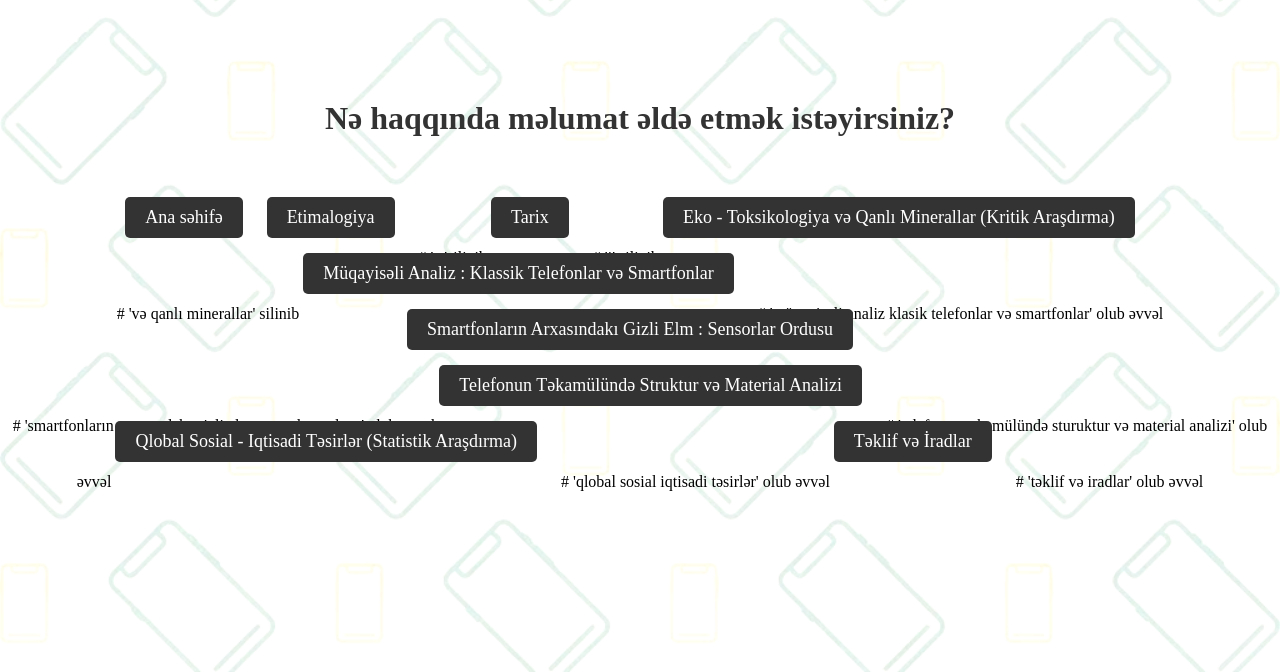
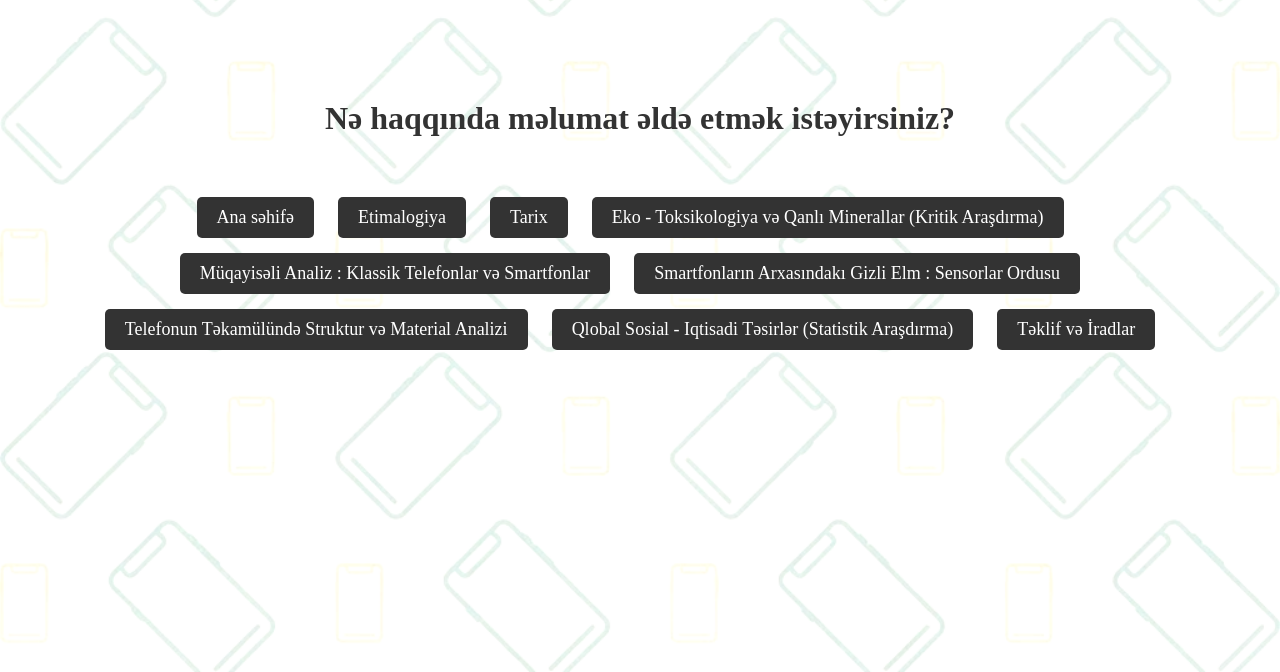
Before and after one commit to Ishaq2013/Final-layih-si-flask, a Flask app: page /melumat in a window 1280 px wide. Shown: the part 128-800 px from the top of the page. Run offline with Flask 3, Linux system fonts and the light colour scheme.

Commit message:
gemini ilə dəyişdirildi
Updated comments in HTML file to use HTML comments instead of inline comments.

```diff
--- a/templates/məlumat.html
+++ b/templates/məlumat.html
@@ -17,20 +17,20 @@
     <center>
         <a href="/" class="button">Ana səhifə</a>
 
-        <a href="/etimalogiya" class="button">Etimalogiya</a> # 'sı'silinib
+        <a href="/etimalogiya" class="button">Etimalogiya</a> <!--'sı'silinib -->
 
-        <a href="/tarix" class="button">Tarix</a>  # 'i' silinib
+        <a href="/tarix" class="button">Tarix</a>  <!--'i' silinib -->
 
-        <a href="/eko-toksikologiya" class="button">Eko - Toksikologiya və Qanlı Minerallar (Kritik Araşdırma)</a> <br> # 'və qanlı minerallar' silinib
+        <a href="/eko-toksikologiya" class="button">Eko - Toksikologiya və Qanlı Minerallar (Kritik Araşdırma)</a> <br> <!--'və qanlı minerallar' silinib -->
 
-        <a href="/muuqyiseli-analiz" class="button">Müqayisəli Analiz : Klassik Telefonlar və Smartfonlar</a> # 'müqayisəli analiz klasik telefonlar və smartfonlar' olub əvvəl
+        <a href="/muuqyiseli-analiz" class="button">Müqayisəli Analiz : Klassik Telefonlar və Smartfonlar</a> <!--'müqayisəli analiz klasik telefonlar və smartfonlar' olub əvvəl -->
 
-        <a href="/gizli-elm-sensorlar" class="button">Smartfonların Arxasındakı Gizli Elm : Sensorlar Ordusu</a> <br> # 'smartfonların arxasındakı gizli elm sensorlar ordusu' olub əvvəl
+        <a href="/gizli-elm-sensorlar" class="button">Smartfonların Arxasındakı Gizli Elm : Sensorlar Ordusu</a> <br> <!--'smartfonların arxasındakı gizli elm sensorlar ordusu' olub əvvəl -->
 
-        <a href="/struktur-analiz" class="button">Telefonun Təkamülündə Struktur və Material Analizi</a> # 'telefonun təkamülündə sturuktur və material analizi' olub əvvəl
+        <a href="/struktur-analiz" class="button">Telefonun Təkamülündə Struktur və Material Analizi</a> <!--'telefonun təkamülündə sturuktur və material analizi' olub əvvəl -->
 
-        <a href="/sosial-iqtisadi-tesirler" class="button">Qlobal Sosial - Iqtisadi Təsirlər (Statistik Araşdırma)</a> # 'qlobal sosial iqtisadi təsirlər' olub əvvəl
+        <a href="/sosial-iqtisadi-tesirler" class="button">Qlobal Sosial - Iqtisadi Təsirlər (Statistik Araşdırma)</a> <!--'qlobal sosial iqtisadi təsirlər' olub əvvəl -->
 
-        <a href="/teklif-ve-iradlar" class="button">Təklif və İradlar</a> # 'təklif və iradlar' olub əvvəl
+        <a href="/teklif-ve-iradlar" class="button">Təklif və İradlar</a> <!--'təklif və iradlar' olub əvvəl -->
     </center>
 </body>
```
